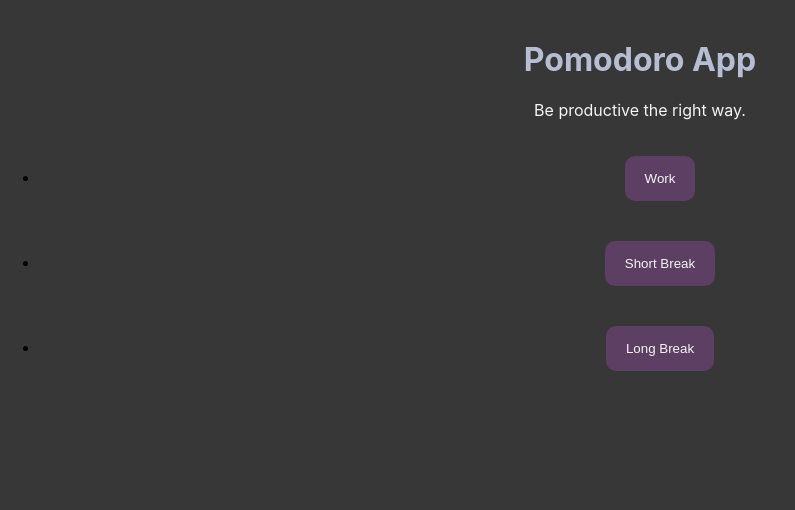
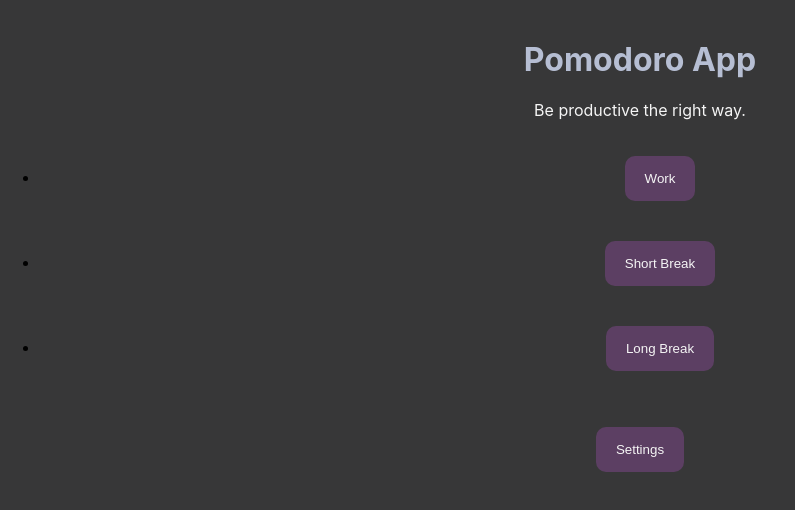
Before and after one commit to amy-calleja/react-pomodoro-timer, a React (Create React App) app in the folder my-app/: page / in a window 1280 px wide. Shown: the top 510 px of the page, without its empty margins (0-795 px from the left). Built offline with nearby package versions, Linux system fonts and the light colour scheme.

Commit message:
new settings button

```diff
--- a/my-app/src/App.js
+++ b/my-app/src/App.js
@@ -6,7 +6,7 @@ import Button from "./components/Button";
 
 
 function App() {
-const {pomodoro, executing, setCurrentTimer} = useContext(SettingContext)
+const {pomodoro, executing, setCurrentTimer, SettingButton} = useContext(SettingContext)
 
   return (
     <div className="App">
@@ -33,6 +33,7 @@ const {pomodoro, executing, setCurrentTimer} = useContext(SettingContext)
                   callback={() => setCurrentTimer("long")}/>
             </li>
           </ul>
+          <Button title="Settings" callback={SettingButton}/>
         </div>
       }
 
```
